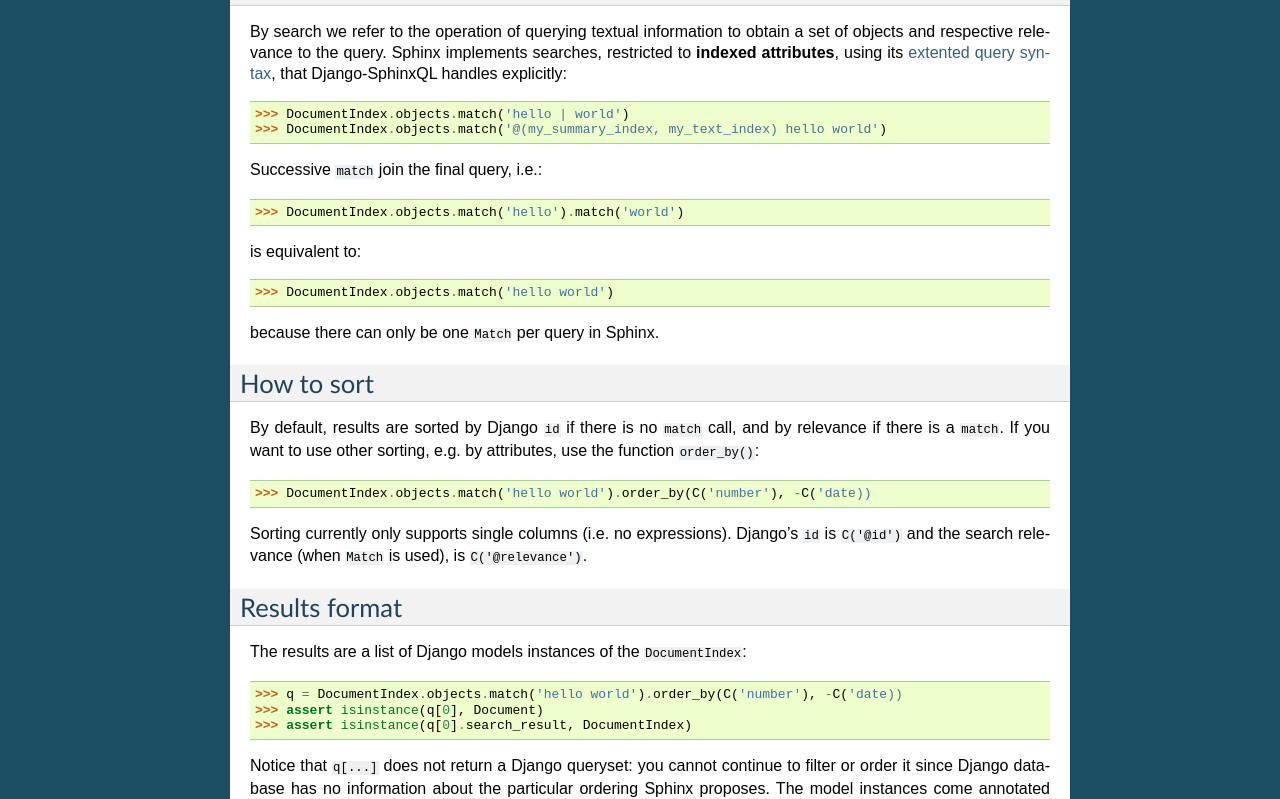
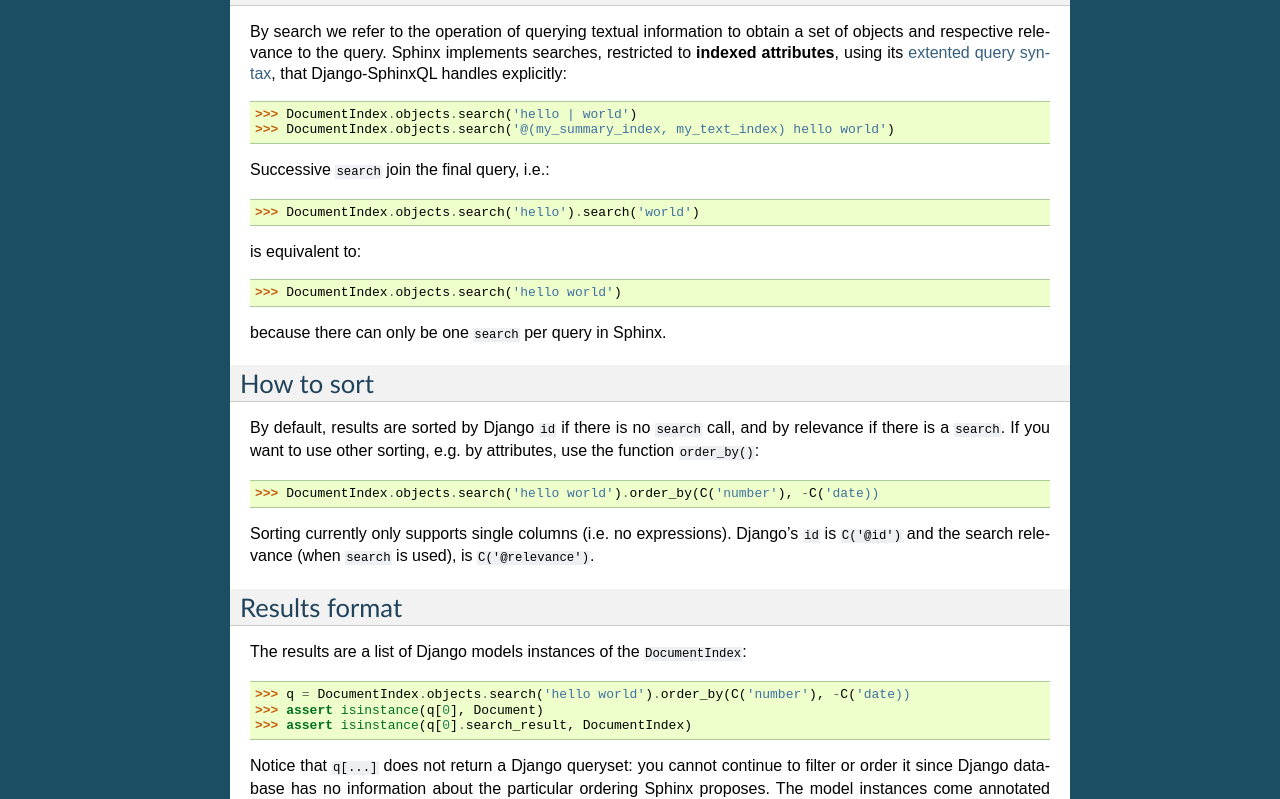
Before and after one commit to jorgecarleitao/django-sphinxql, a Sphinx documentation site: the page built from docs/howto.rst, in a window 1280 px wide. Shown: the part 1371-2170 px from the top of the page. Built offline with Sphinx 7.4.7, drawn with Linux system fonts in a browser that asks for light colours.

Commit message:
Changed QuerySet.match to QuerySet.search to be more explicit.

```diff
--- a/docs/expression.rst
+++ b/docs/expression.rst
@@ -131,5 +131,5 @@
     >>> expression = Match('hello & world') |AND| (C('votes') > 0)
 
 Sphinx only allows one ``MATCH`` per query; it is the developer responsibility to
-guarantee that this happens. :meth:`query.QuerySet.match` automatically guarantees
+guarantee that this happens. :meth:`query.QuerySet.search` automatically guarantees
 this.
--- a/docs/howto.rst
+++ b/docs/howto.rst
@@ -85,30 +85,30 @@
 Sphinx implements searches, restricted to **indexed attributes**, using
 its `extented query syntax`_, that Django-SphinxQL handles explicitly::
 
-    >>> DocumentIndex.objects.match('hello | world')
-    >>> DocumentIndex.objects.match('@(my_summary_index, my_text_index) hello world')
+    >>> DocumentIndex.objects.search('hello | world')
+    >>> DocumentIndex.objects.search('@(my_summary_index, my_text_index) hello world')
 
-Successive ``match`` join the final query, i.e.::
+Successive ``search`` join the final query, i.e.::
 
-    >>> DocumentIndex.objects.match('hello').match('world')
+    >>> DocumentIndex.objects.search('hello').search('world')
 
 is equivalent to::
 
-    >>> DocumentIndex.objects.match('hello world')
+    >>> DocumentIndex.objects.search('hello world')
 
-because there can only be one ``Match`` per query in Sphinx.
+because there can only be one ``search`` per query in Sphinx.
 
 How to sort
 -----------
 
-By default, results are sorted by Django ``id`` if there is no ``match`` call,
-and by relevance if there is a ``match``. If you want to use other
+By default, results are sorted by Django ``id`` if there is no ``search`` call,
+and by relevance if there is a ``search``. If you want to use other
 sorting, e.g. by attributes, use the function ``order_by()``::
 
-    >>> DocumentIndex.objects.match('hello world').order_by(C('number'), -C('date))
+    >>> DocumentIndex.objects.search('hello world').order_by(C('number'), -C('date))
 
 Sorting currently only supports single columns (i.e. no expressions). Django's
-``id`` is ``C('@id')`` and the search relevance (when ``Match`` is used), is
+``id`` is ``C('@id')`` and the search relevance (when ``search`` is used), is
 ``C('@relevance')``.
 
 Results format
@@ -116,7 +116,7 @@
 
 The results are a list of Django models instances of the ``DocumentIndex``::
 
-    >>> q = DocumentIndex.objects.match('hello world').order_by(C('number'), -C('date))
+    >>> q = DocumentIndex.objects.search('hello world').order_by(C('number'), -C('date))
     >>> assert isinstance(q[0], Document)
     >>> assert isinstance(q[0].search_result, DocumentIndex)
 
--- a/docs/index.rst
+++ b/docs/index.rst
@@ -152,12 +152,12 @@
 A textual search always performs two distinct operations: 1. filter results,
 2. attribute weights to results::
 
-    >>> q = DocumentIndex.objects.match('@my_text toys for babies')
+    >>> q = DocumentIndex.objects.search('@my_text toys for babies')
     >>> isinstance(q[0], Document)  # True
 
-The syntax for ``match`` is described in Sphinx documentation for EQS_.
+The syntax for ``search`` is described in Sphinx documentation for EQS_.
 Unless there is an order already defined, the results are ordered
-according to relevance given by the match.
+according to relevance given by the search.
 
 Current limitations with Django
 -------------------------------
--- a/docs/queryset.rst
+++ b/docs/queryset.rst
@@ -40,7 +40,7 @@
         The conditions can be any :doc:`expression` that evaluates to a boolean
         value.
 
-    .. method:: match(extended_query)
+    .. method:: search(extended_query)
 
         Adds a filter to text-search using Sphinx extended query syntax
         defined by the string ``extended_query``.
@@ -50,7 +50,7 @@
         If no ordering is set on the query, this method sets it to be according to
         relevance of the results given by the text search, formally equivalent to::
 
-            q.match(...).order_by(C('@relevance'))
+            q.search(...).order_by(C('@relevance'))
 
     .. method:: order_by(*expressions)
 
```
Also changed, not shown: 3 other files.
